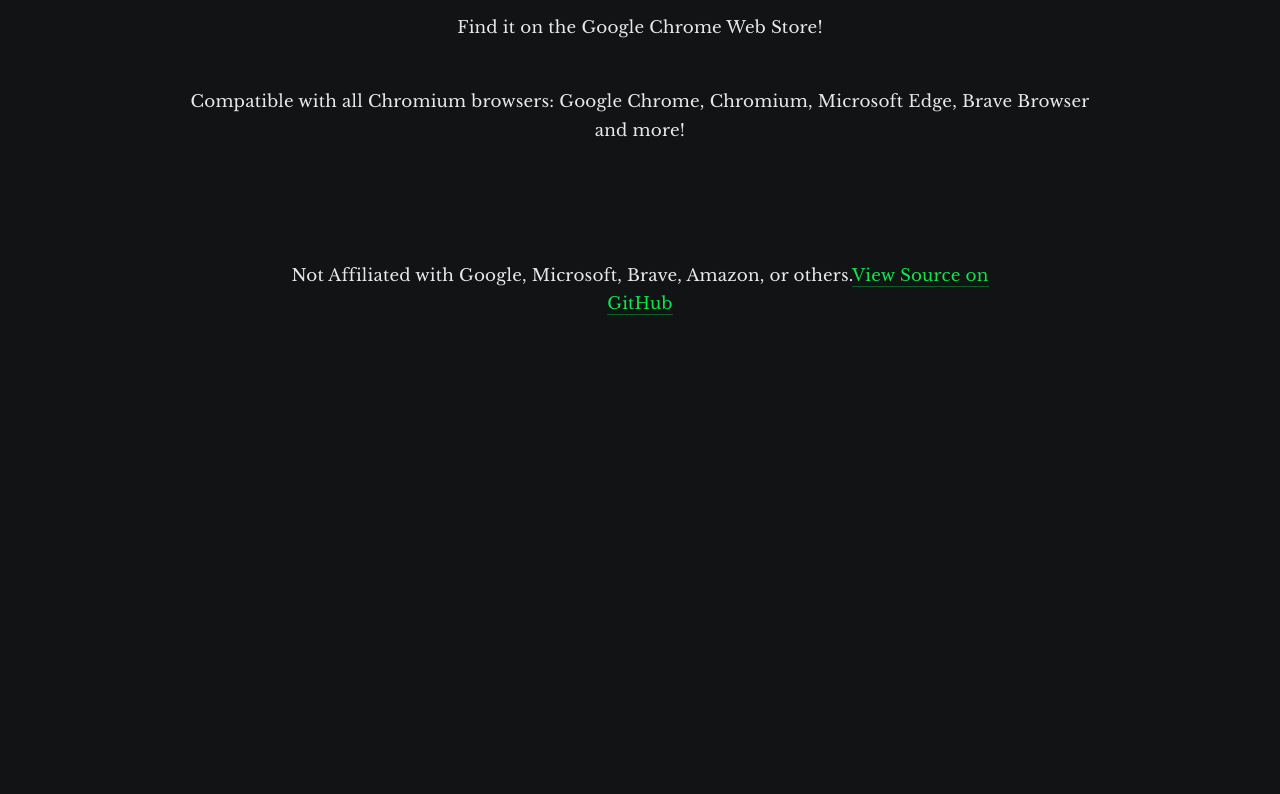
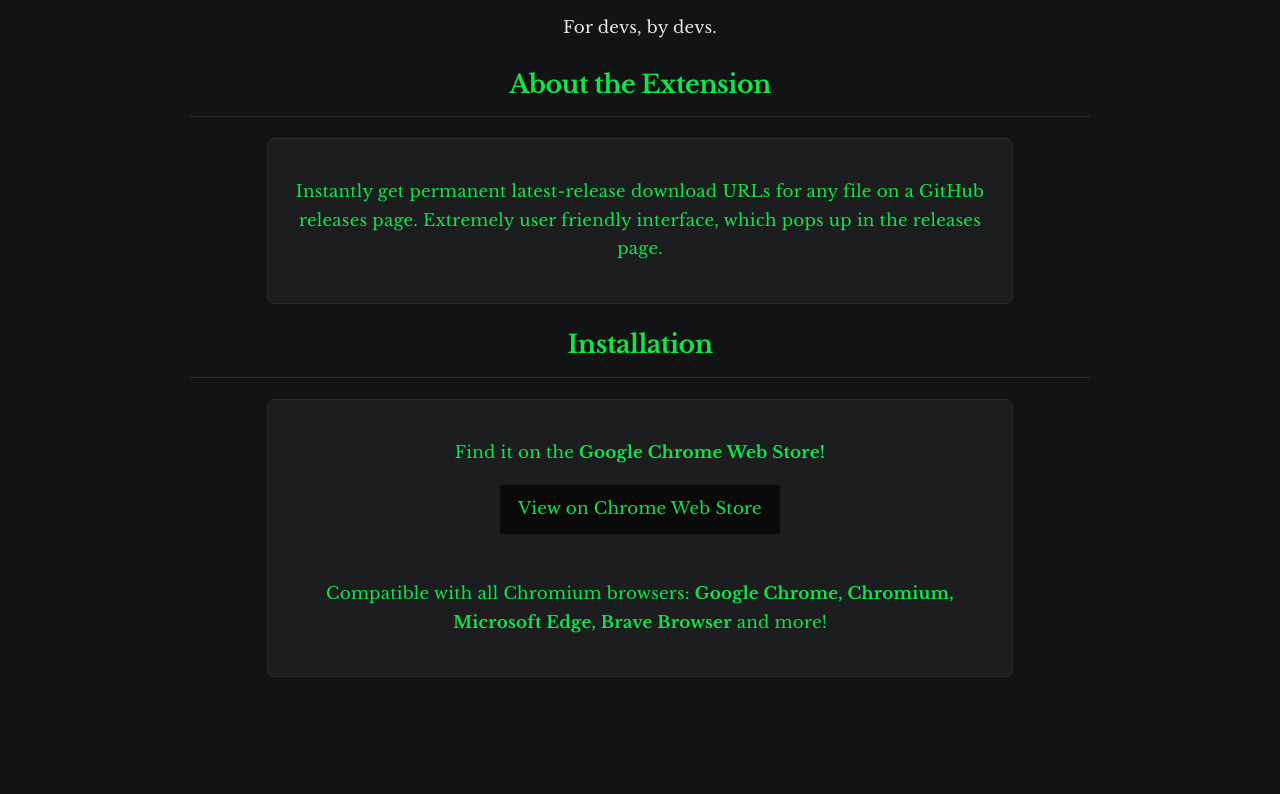
Before and after one commit to GreenCat-777/GC-WIKI, a plain HTML site: page github-latest-downloader.html in a window 1280 px wide. Shown: the part 148-942 px from the top of the page. Before the commit the page ends 800 px from the top, so only its background shows below. Drawn offline with nearby package versions, Linux system fonts and the light colour scheme.

Commit message:
Add files via upload

```diff
--- a/github-latest-downloader.html
+++ b/github-latest-downloader.html
@@ -1,17 +1,51 @@
 <!DOCTYPE html>
 <html lang="en">
 <head>
+  <a href="/" class="back-button">← Back</a>
+  <meta charset="UTF-8">
   <title>Github Latest Downloader</title>
-    <link rel="stylesheet" href="style.css">
+  <meta name="viewport" content="width=device-width, initial-scale=1">
+  <meta name="description" content="Github Latest Downloader">
+  <link rel="stylesheet" href="style.css?v=3">
+  <meta property="og:title" content="Github Latest Downloader">
+  <meta property="og:description" content="Instantly get permanent latest-release download URLs for any file on GitHub.">
+  <meta property="og:type" content="article">
+  <meta property="og:site_name" content="GC-Wiki">
 </head>
 <body>
-  <div class="container container-guide">
+  <div class="container">
     <h1>Github Latest Downloader</h1>
 
     <div class="summary">
-      <p>Find it on the Google Chrome Web Store!<div><br></div><div>Compatible with all Chromium browsers: Google Chrome, Chromium, Microsoft Edge, Brave Browser and more!</div></p>
+      <p>For devs, by devs.</p>
     </div>
+
+    <section aria-labelledby="about-downloader">
+      <h2 class="section-title" id="about-downloader">About the Extension</h2>
+      <div class="card card-desc">
+        <p>Instantly get permanent latest-release download URLs for any file on a GitHub releases page. Extremely user friendly interface, which pops up in the releases page.</p>
+      </div>
+    </section>
+
+    <section aria-labelledby="get-extension">
+      <h2 class="section-title" id="get-extension">Installation</h2>
+      <div class="card card-desc">
+        <p>Find it on the <strong>Google Chrome Web Store!</strong></p>
+        <div class="card-links">
+            <a href="#" class="card-download">View on Chrome Web Store</a>
+        </div>
+        <br>
+        <p>Compatible with all Chromium browsers: <strong>Google Chrome, Chromium, Microsoft Edge, Brave Browser</strong> and more!</p>
+      </div>
+    </section>
+
   </div>
-  <footer class="legal-disclaimer">Not Affiliated with Google, Microsoft, Brave, Amazon, or others.<a href="https://github.com/GreenCat-777/GC-WIKI" target="_blank" rel="noopener">View Source on GitHub</a></footer>
+
+  <footer class="legal-disclaimer">
+    Not Affiliated with Google, Microsoft, Brave, Amazon, or others.
+    <a href="https://github.com/GreenCat-777/GC-WIKI" target="_blank" rel="noopener">View Source on GitHub</a>
+  </footer>
+
+  <script src="navigation.js?v=3"></script>
 </body>
 </html>
```
